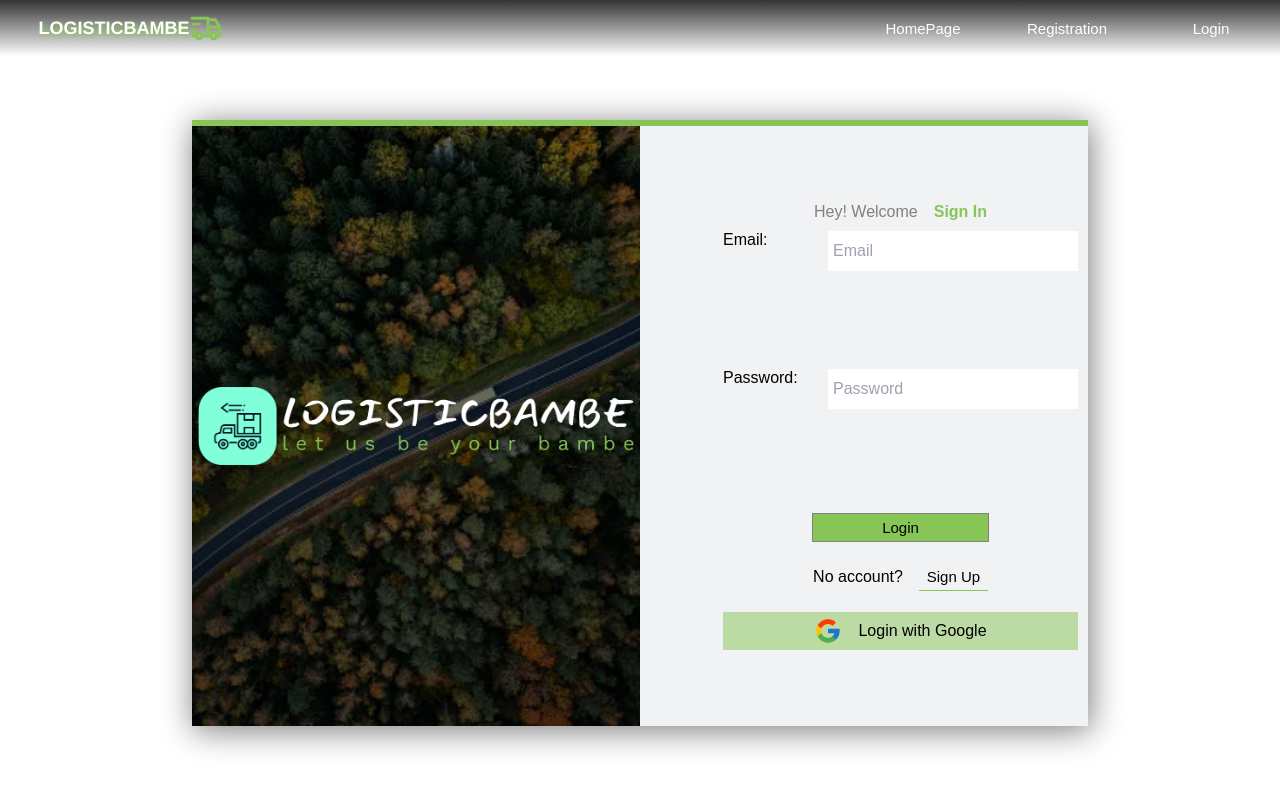
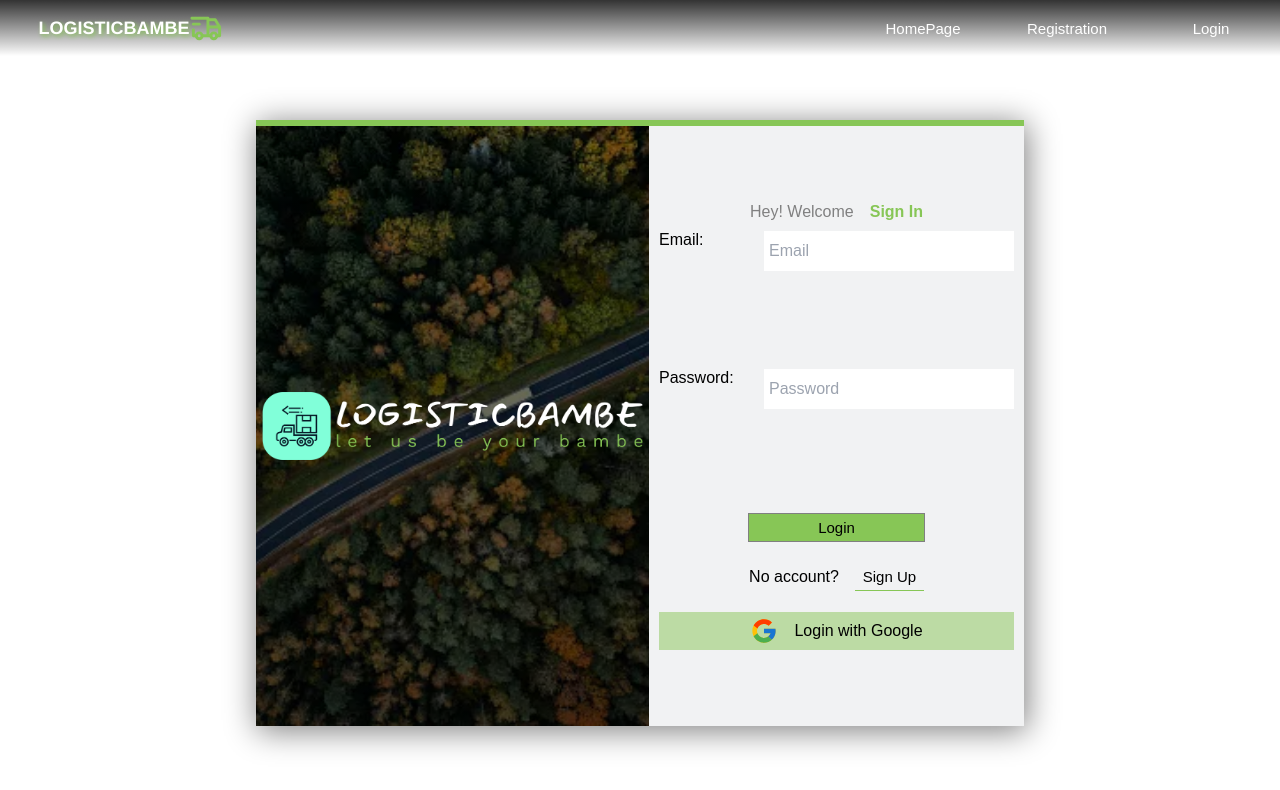
Before and after one commit to Nsairun/logistics-app, a Next.js app: page /login in a window 1280 px wide. Shown: the top 790 px of the page. Built offline with nearby package versions, Linux system fonts and the light colour scheme; no server answers.

Commit message:
fetching and using data from database

```diff
--- a/components/atoms/ModalInputfeld.tsx
+++ b/components/atoms/ModalInputfeld.tsx
@@ -1,7 +1,7 @@
 import React from 'react';
 import styled from 'styled-components';
 import Button from './Button';
-import { useRouter } from 'next/router';
+import { useRouter } from 'next/navigation';
 
 const FormContainer = styled.form`
   display: flex;
--- a/components/molecules/Login.tsx
+++ b/components/molecules/Login.tsx
@@ -33,8 +33,8 @@
 const RegContainer = styled("div")`
   display: flex;
   align-items: center;
-  justify-content: space-between;
-  width: 70%;
+  justify-content: space-evenly;
+  width: 60%;
   height: 100%;
   background: #f1f2f3;
   box-shadow: 2px 4px 30px 1px grey;
```
